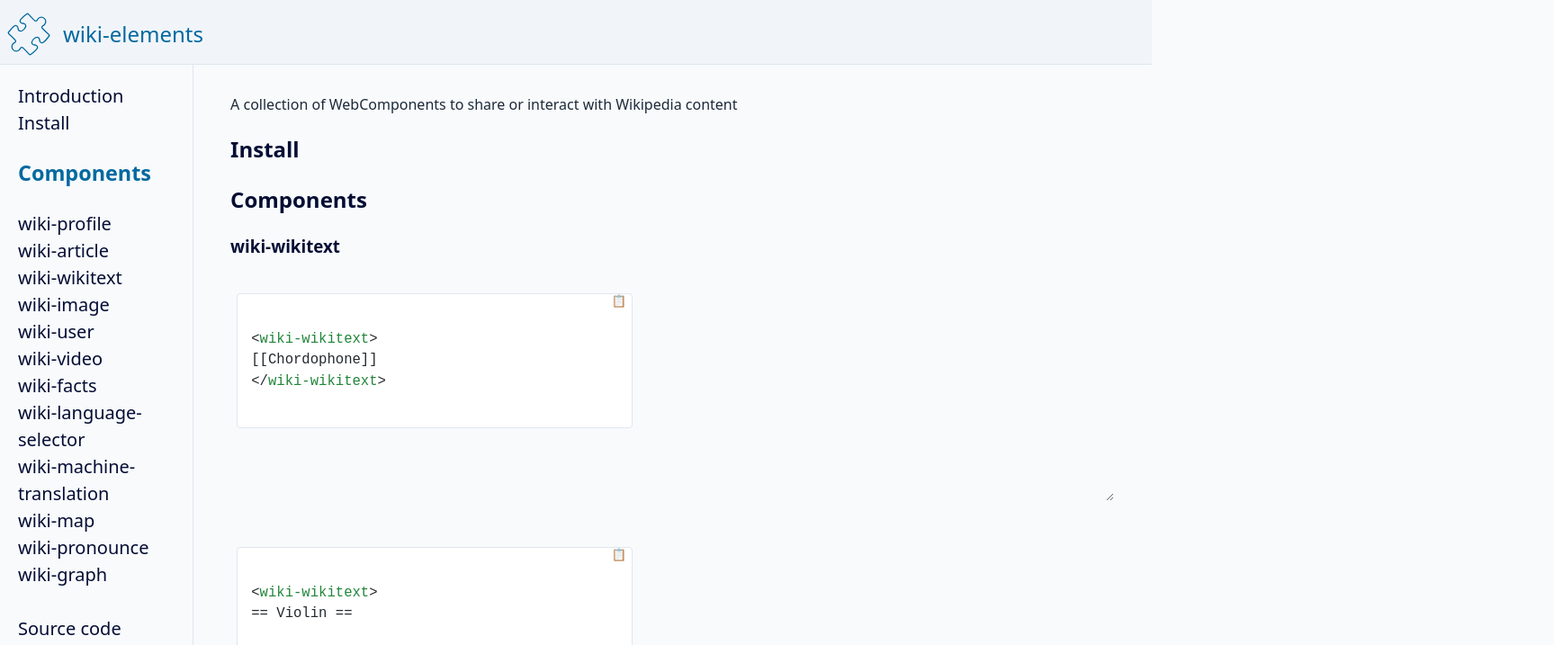
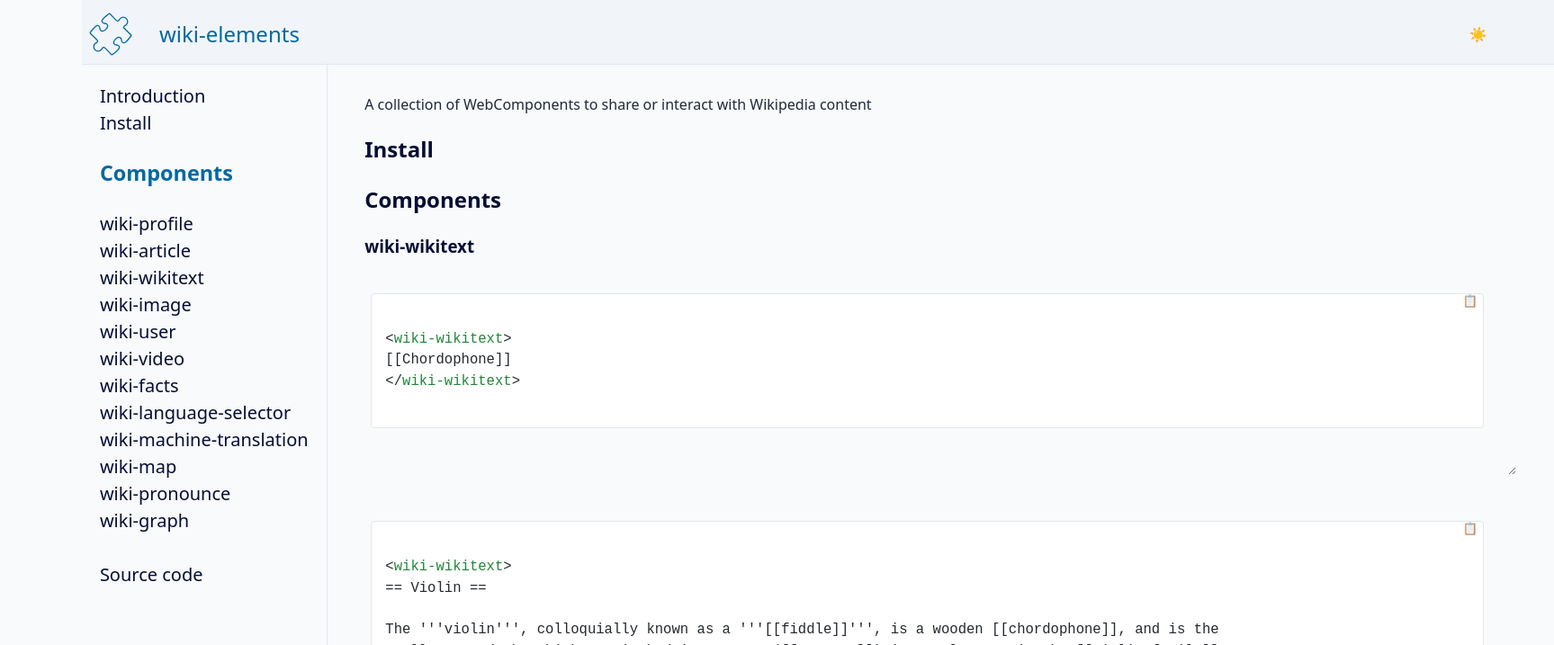
Before and after one commit to santhoshtr/wiki-elements, a website: page index.html in a window 1280 px wide. Shown: the top 717 px of the page at 90% size, 1727 px wide, since content can reach past the window. Drawn offline with nearby package versions, Linux system fonts and the light colour scheme; no server answers; a script that the page names is missing; a web font is replaced by a local one.

Commit message:
style simplification

```diff
--- a/index.html
+++ b/index.html
@@ -14,13 +14,16 @@
     <meta name="color-scheme" content="dark light" />
     <link rel="stylesheet" href="style.css" />
     <script src="src/index.js" type="module"></script>
-    <script type="module" src="https://unpkg.com/dark-mode-toggle"></script>
   </head>
 
   <body>
     <header class="header">
       <span class="logo"></span>
       <h1>wiki-elements</h1>
+      <span class="theme-selector">
+        <input type="checkbox" style="display: none;" id="theme-toggle">
+        <label for="theme-toggle" style="cursor: pointer;float:right;">☀️</label>
+      </span>
       <input type="checkbox" style="display: none;" id="menu-toggle">
       <label for="menu-toggle" class="hamburger">
         <span></span>
@@ -122,7 +125,7 @@
                     &lt;wiki-profile language="en" article="Barack Obama"&gt;
                     &lt;/wiki-profile&gt;
                 </code></pre>
-        <section class="rendering">
+        <section class="rendering" style="width: 300px;">
           <wiki-profile language="en" article="Barack Obama"> </wiki-profile>
         </section>
       </section>
@@ -322,19 +325,6 @@
       <p>Created by <a href="https://thottingal.in">Santhosh Thottingal</a></p>
     </footer>
 
-    <script>
-      const toggle = document.querySelector('dark-mode-toggle');
-      const html = document.documentElement;
-
-      // Set or remove the `dark` data-theme attribute the first time.
-      toggle.mode === 'dark' ? html.setAttribute('data-theme', 'dark') : html.removeAttribute('data-theme');
-
-      // Listen for toggle changes (which includes `prefers-color-scheme` changes)
-      // and toggle the `dark` data-theme attribute accordingly.
-      toggle.addEventListener('colorschemechange', () => {
-        html.setAttribute('data-theme', toggle.mode === 'dark' ? 'dark' : 'light');
-      });
-    </script>
 
     <link
       rel="stylesheet"
--- a/style.css
+++ b/style.css
@@ -16,29 +16,34 @@
   }
 
   /* Dark mode */
-  @media screen {
-    [data-theme='dark'] {
-      color-scheme: dark;
-    }
-    [data-theme='light'] {
+  @media screen  {
+    :root {
       color-scheme: light;
-    }
+
+      &:has(#theme-toggle:checked) {
+        color-scheme: dark;
+      }
   }
+
+
   body {
     font-family: 'InterVariable', system-ui, sans-serif;
     line-height: 1.5;
     line-height: 1.5;
-    margin: 0;
+    width: min(100vw, 120ch);
+    margin: auto;
     padding: 0;
-    overflow-x: hidden;
+    overflow-x: scroll;
     accent-color: var(--primary-color);
     color: var(--text-1);
     background-color: var(--surface-1);
+
     display: grid;
+    grid-template-columns: 1fr 2fr;
     grid-template-areas:
-      'header header  header'
-      'nav    main main'
-      'footer footer footer';
+      'header header'
+      'nav    main'
+      'footer footer';
     /* dark / light mode toggle animation */
     transition:
       background 0.2s ease-in-out,
@@ -47,12 +52,13 @@
   .header {
     grid-area: header;
     display: grid;
-    grid-template-columns: 50px auto auto;
+    grid-template-columns: 50px auto 50px 50px;
+    gap: 1em;
     background-color: var(--surface-2);
     align-items: center;
     justify-items: stretch;
     height: 3lh;
-    width: 100vw;
+    width: 100%;
     padding: 0.5em;
     border-bottom: 1px solid var(--border-color);
 
@@ -113,6 +119,7 @@
     }
     a {
       text-decoration: none;
+      text-wrap: nowrap;
       font-weight: 500;
       color: var(--text-1);
     }
@@ -125,8 +132,8 @@
 
   .example {
     display: grid;
-    grid-template-columns: repeat(2, minmax(50ch, 1fr));
-    grid-template-rows: minmax(250px, 1fr);
+    grid-template-columns: 1fr;
+    grid-template-rows: auto;
     gap: 1em;
 
     margin: 1em 0 2em 0;
@@ -209,13 +216,22 @@
         'nav'
         'main'
         'footer';
+      &:has(#menu-toggle:checked) {
+          overflow: hidden;
+          .nav {
+            height: 100%;
+            right: 0;
+            left: 0;
+            top: 72px;
+            z-index: 1024;
+          }
+      }
     }
     .main {
       margin: 0;
       padding: 0.5em;
     }
     .example {
-      grid-template-columns: 1fr;
       code {
         border: none;
       }
@@ -223,8 +239,7 @@
     .header {
       position: sticky;
       top: 0;
-      z-index: 2;
-
+      z-index: 1024;
     }
     .nav {
       position: fixed;
@@ -234,15 +249,7 @@
       padding: 2rem;
       box-sizing: border-box;
     }
-    &:has(#menu-toggle:checked) {
-      overflow: hidden;
-      .nav {
-        height: 100%;
-        right: 0;
-        left: 0;
-        top: 72px;
-      }
-    }
+
     .hamburger {
       display: block;
     }
```
Lines whose indentation alone changed are shown as unchanged.
